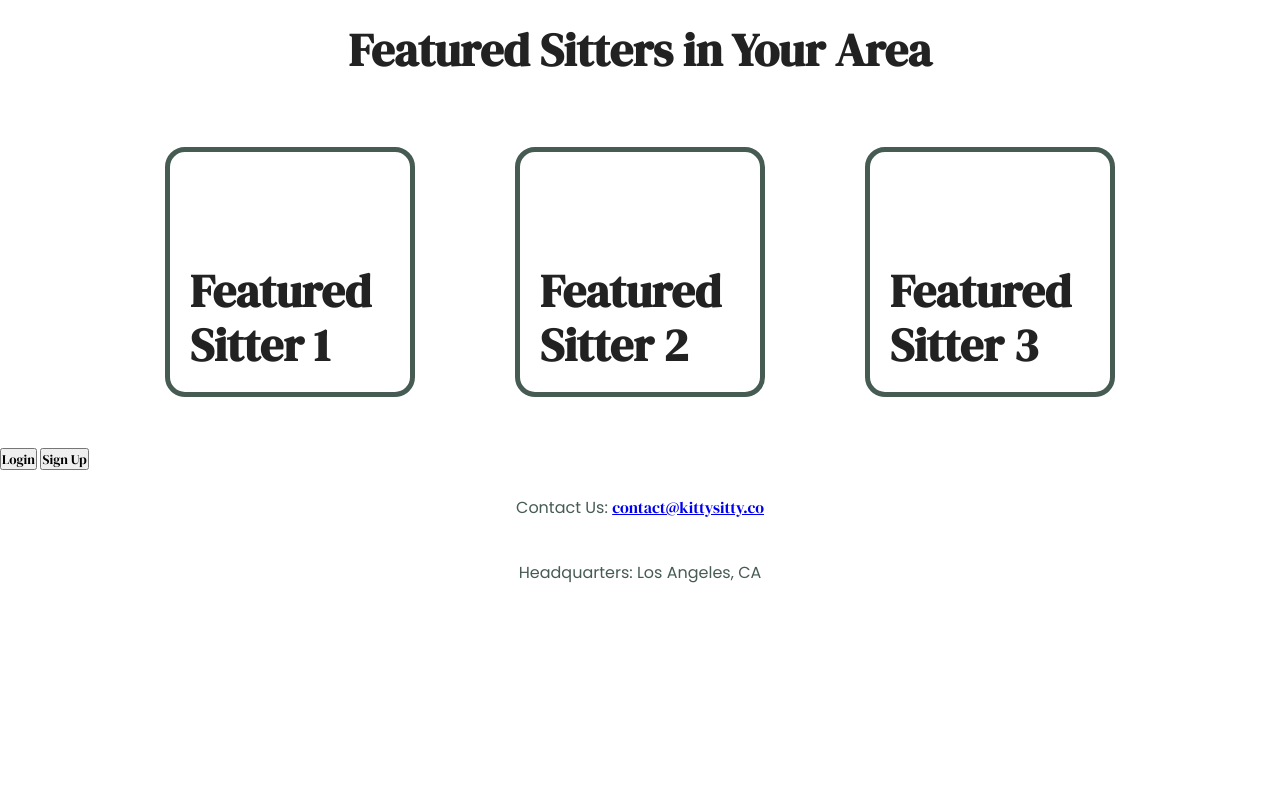
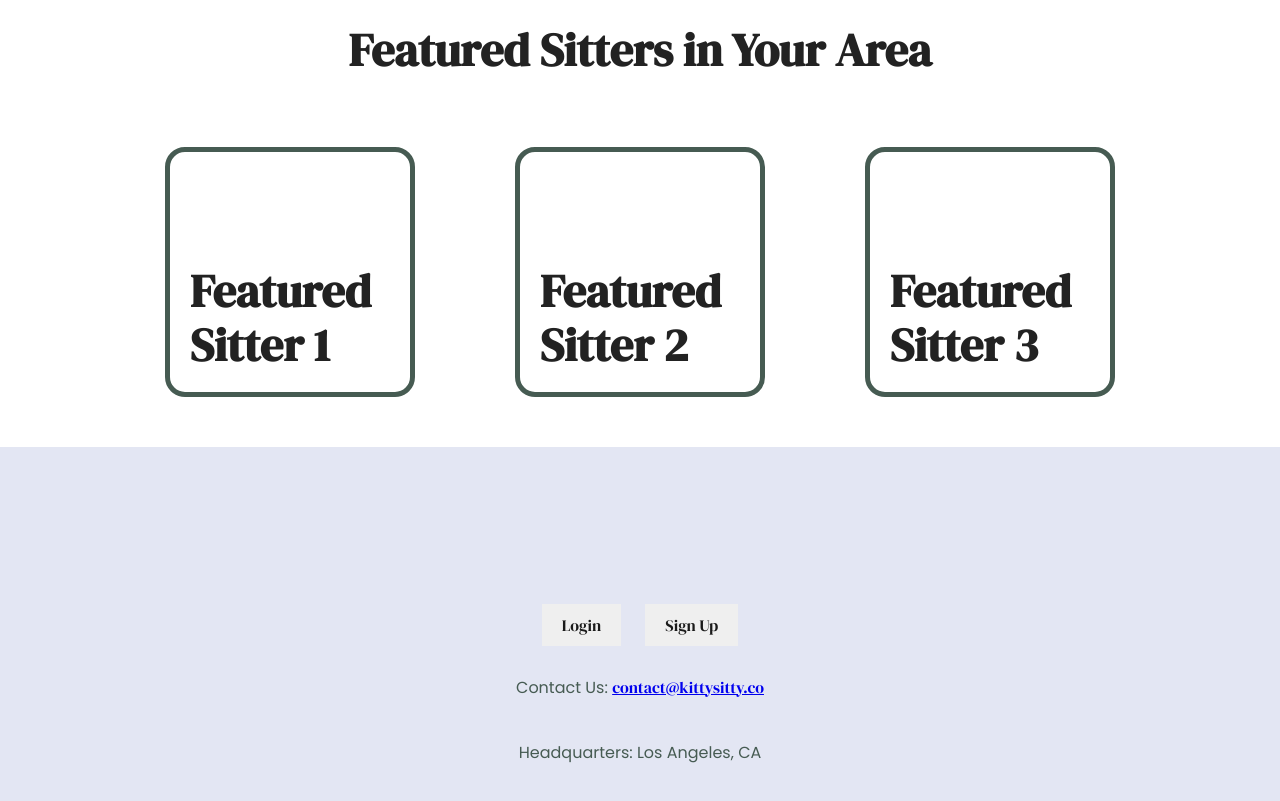
Before and after one commit to BonJenn/kittysitty, a website: page index.html in a window 1280 px wide. Shown: the part 1131-1932 px from the top of the page. Before the commit the page ends 1746 px from the top, so only its background shows below. Drawn offline with Linux system fonts and the light colour scheme.

Commit message:
Fixed footer on homepage

```diff
--- a/styles/style.css
+++ b/styles/style.css
@@ -6,6 +6,7 @@
 }
 
 :root {
+    --color-main: #E3E6F3;
     --color-secondary: #088178;
 }
 
@@ -56,7 +57,7 @@ body {
     align-items: center;
     justify-content: space-between;
     padding: 20px 80px;
-    background: #E3E6F3;
+    background: var(--color-main);
     box-shadow: 0 5px 15px rgba(0,0,0,0.06);
     z-index: 999;
     position: sticky;
@@ -137,6 +138,8 @@ body {
     color: #088178;
 }
 
+/* Search Box */
+
 #hero .search-box {
     display: flex;
     flex-direction: column;
@@ -144,7 +147,7 @@ body {
     justify-content: center;
     width: 450px;
     height: 170px;
-    background-color: var(--color-secondary);
+    background-color: var(--color-main);
     border-radius: 30px;
 }
 
@@ -263,8 +266,10 @@ body {
 
 /* Footer */
 
-#footer {
-    background-color: #088178;
+footer {
+    height: 500px;
+    width: 100%;
+    background-color: #E3E6F3;;
     display: flex;
     flex-direction: column;
     align-items: center;
@@ -272,13 +277,13 @@ body {
     padding: 20px;
 }
 
-#footer .button-container {
+footer .button-container {
     display: flex;
     justify-content: center;
     gap: 20px; /* adjust as needed */
 }
 
-#footer button { /* same as footer */
+footer button { /* same as footer */
     color: #1a1a1a;
     border: none;
     padding: 10px 20px;
@@ -291,7 +296,7 @@ body {
     transition: background-color 0.3s ease;
 }
 
-#footer button:hover {
+footer button:hover {
     background-color: #c1c4d0; /* darker on hover */
 }
 
```
